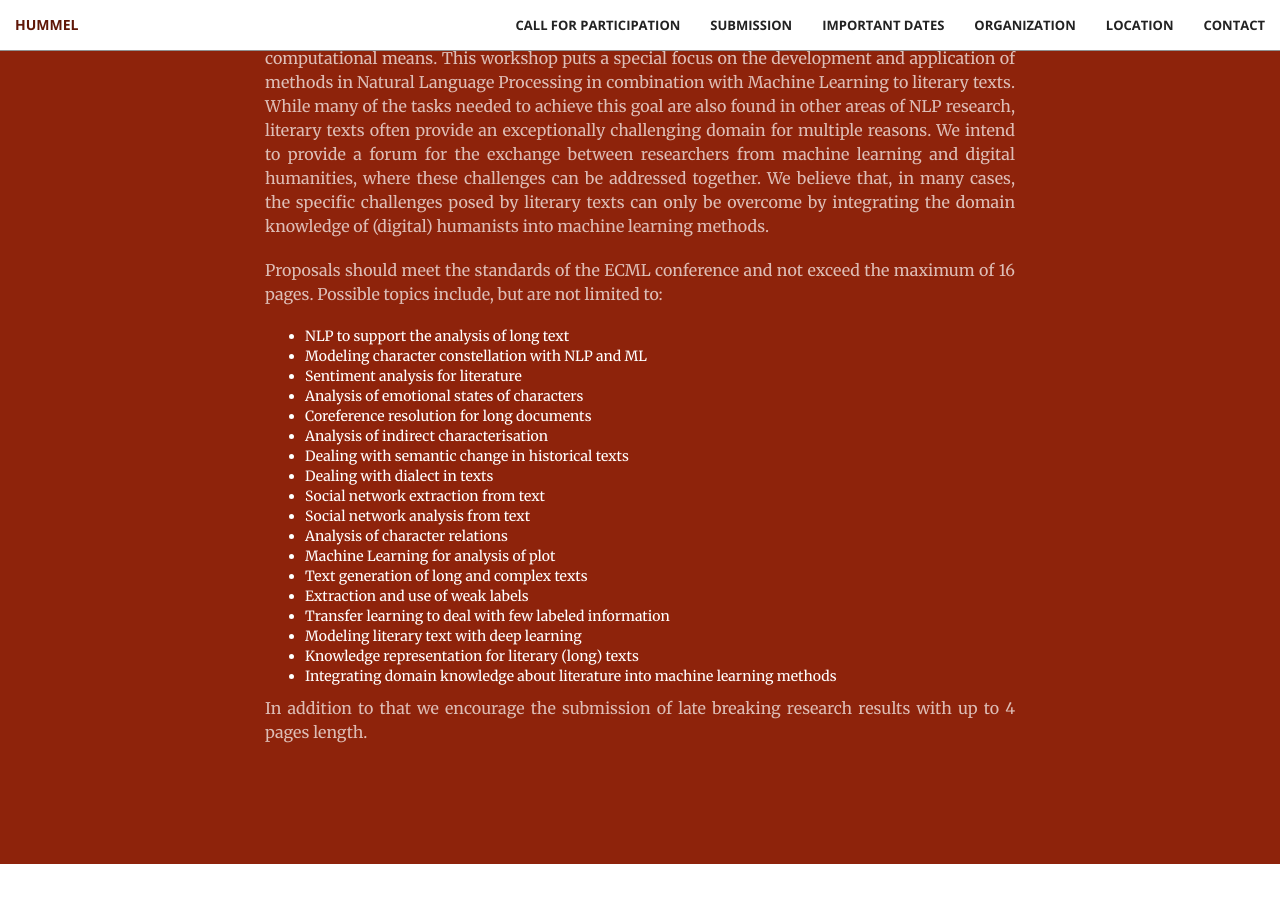
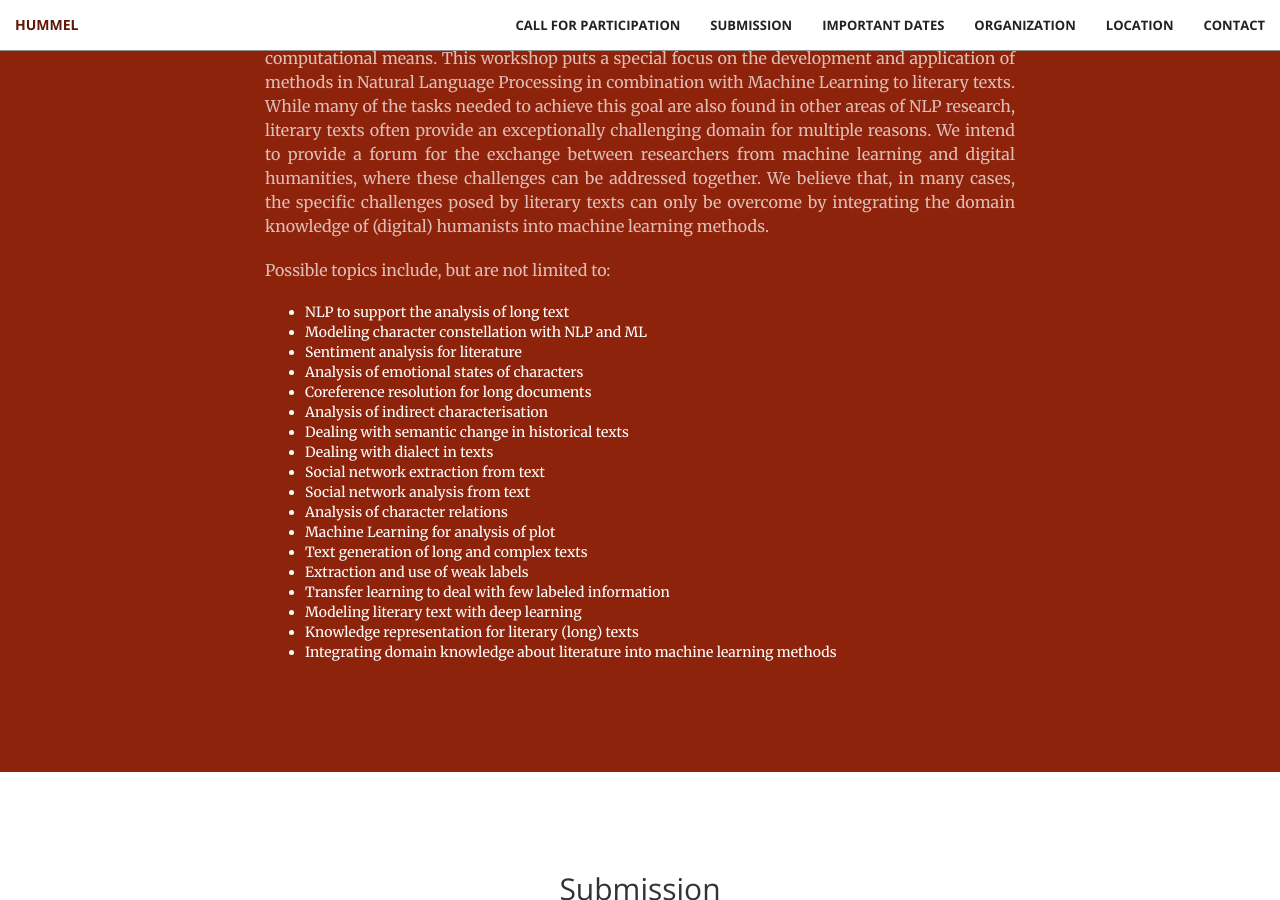
Before and after one commit to cophi-wue/ecml19.hummel.github.io, a Jekyll site: the page built from index.html, in a window 1280 px wide and 900 px high, scrolled down 1242 px. Built offline with Jekyll 4.4.1, drawn with Linux system fonts in a browser that asks for light colours.

Commit message:
Update cfp.html

```diff
--- a/_includes/cfp.html
+++ b/_includes/cfp.html
@@ -22,8 +22,7 @@
                     and digital humanities, where these challenges can be addressed together. We believe that,
                     in many cases, the specific challenges posed by literary texts can only be overcome
                     by integrating the domain knowledge of (digital) humanists into machine learning methods.</p>
-                <p class="text-faded">Proposals should meet the standards of the ECML conference and not exceed the maximum of 16 pages.
-                    Possible topics include, but are not limited to:<p>
+                <p class="text-faded">Possible topics include, but are not limited to:<p>
                 <ul>
                     <li>NLP to support the analysis of long text</li>
                     <li>Modeling character constellation with NLP and ML</li>
@@ -44,7 +43,6 @@
                     <li>Knowledge representation for literary (long) texts</li>
                     <li>Integrating domain knowledge about literature into machine learning methods</li>
                    </ul>
-                 <p class="text-faded">In addition to that we encourage the submission of late breaking research results with up to 4 pages length.</p>
 
 
                 </div>
```
